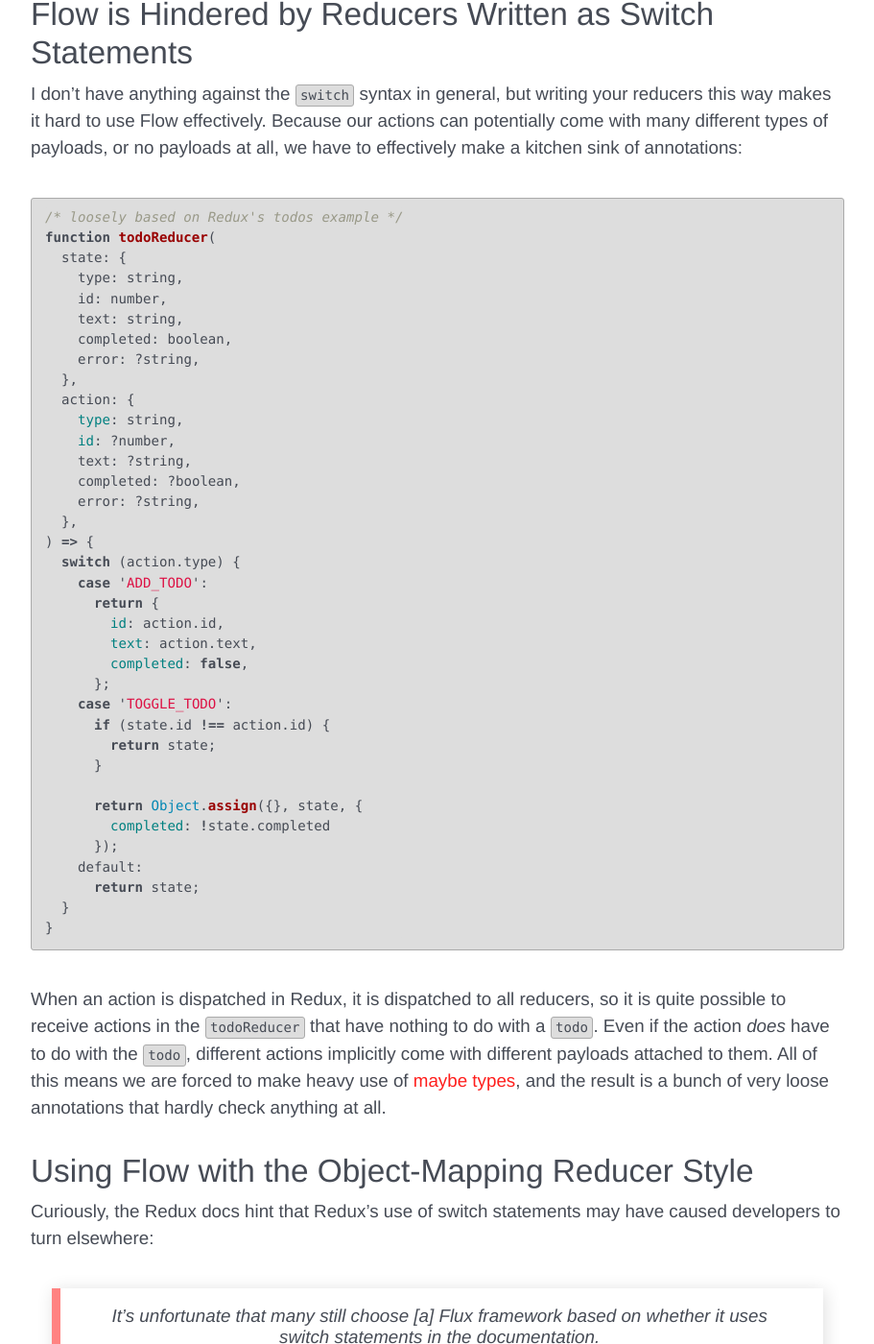
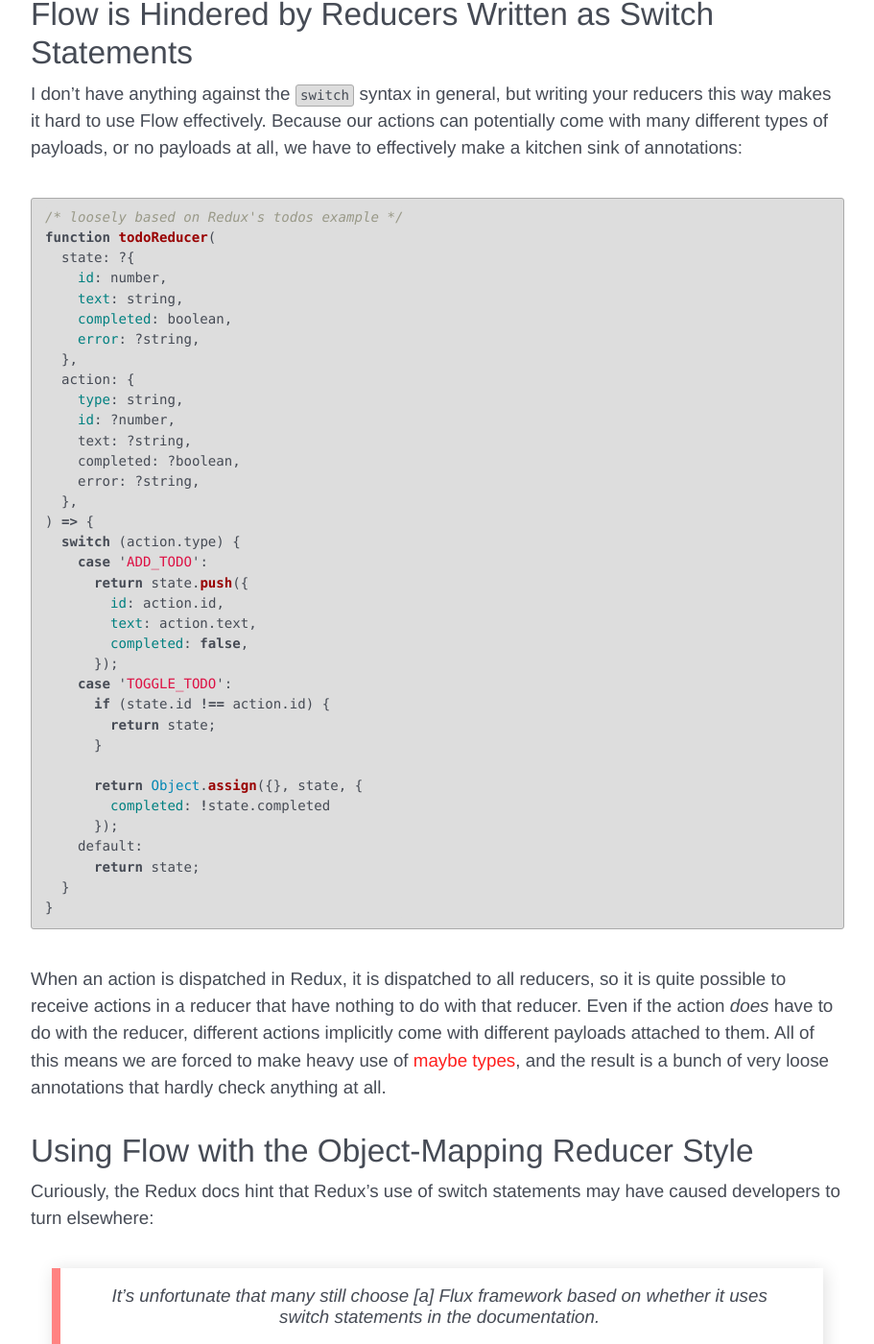
Before and after one commit to robwise/robwise.github.io, a Jekyll site: the page built from _posts/2016-04-15-using-flow-annotations-in-your-redux-reducers.md, in a window 1280 px wide and 1400 px high, scrolled down 470 px. Shown: the whole window at 96% size, without its empty margins (184-1095 px from the left). Built offline with Jekyll 4.4.1, drawn with Linux system fonts in a browser that asks for light colours; nearby versions of some CDN libraries; comment, search, counter and statistics services are not loaded; some of the changed text lies outside the part shown.

Commit message:
additional edits to using-flow-annotations-in-your-redux-reducers

````diff
--- a/_posts/2016-04-15-using-flow-annotations-in-your-redux-reducers.md
+++ b/_posts/2016-04-15-using-flow-annotations-in-your-redux-reducers.md
@@ -17,8 +17,7 @@
 ```js
 /* loosely based on Redux's todos example */
 function todoReducer(
-  state: {
-    type: string,
+  state: ?{
     id: number,
     text: string,
     completed: boolean,
@@ -34,11 +33,11 @@
 ) => {
   switch (action.type) {
     case 'ADD_TODO':
-      return {
+      return state.push({
         id: action.id,
         text: action.text,
         completed: false,
-      };
+      });
     case 'TOGGLE_TODO':
       if (state.id !== action.id) {
         return state;
@@ -53,7 +52,7 @@
 }
 ```
 
-When an action is dispatched in Redux, it is dispatched to all reducers, so it is quite possible to receive actions in the `todoReducer` that have nothing to do with a `todo`. Even if the action _does_ have to do with the `todo`, different actions implicitly come with different payloads attached to them. All of this means we are forced to make heavy use of [maybe types][flow-maybe-types], and the result is a bunch of very loose annotations that hardly check anything at all.
+When an action is dispatched in Redux, it is dispatched to all reducers, so it is quite possible to receive actions in a reducer that have nothing to do with that reducer. Even if the action _does_ have to do with the reducer, different actions implicitly come with different payloads attached to them. All of this means we are forced to make heavy use of [maybe types][flow-maybe-types], and the result is a bunch of very loose annotations that hardly check anything at all.
 
 ## Using Flow with the Object-Mapping Reducer Style
 Curiously, the Redux docs hint that Redux's use of switch statements may have caused developers to turn elsewhere:
@@ -112,7 +111,7 @@
 ```js
 const handlers = {
   // calling a property
-  [actionTypes.addTodo](state: Object, action: {id: number, text: string}) {
+  [actionTypes.addTodo](state: void, action: {id: number, text: string}) {
     // ...
   },
   // executing a function, it all works
````
Also changed, not shown: other parts of _posts/2016-04-15-using-flow-annotations-in-your-redux-reducers.md (+4 -4 lines).
